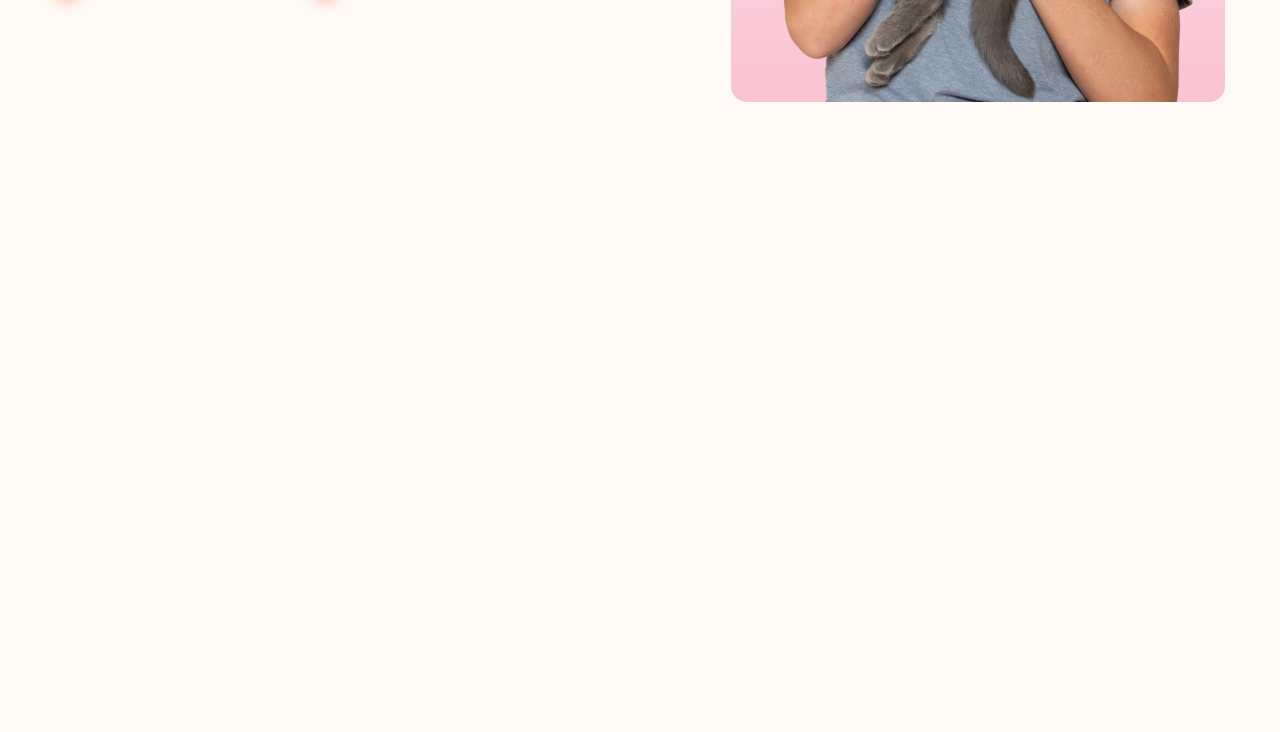
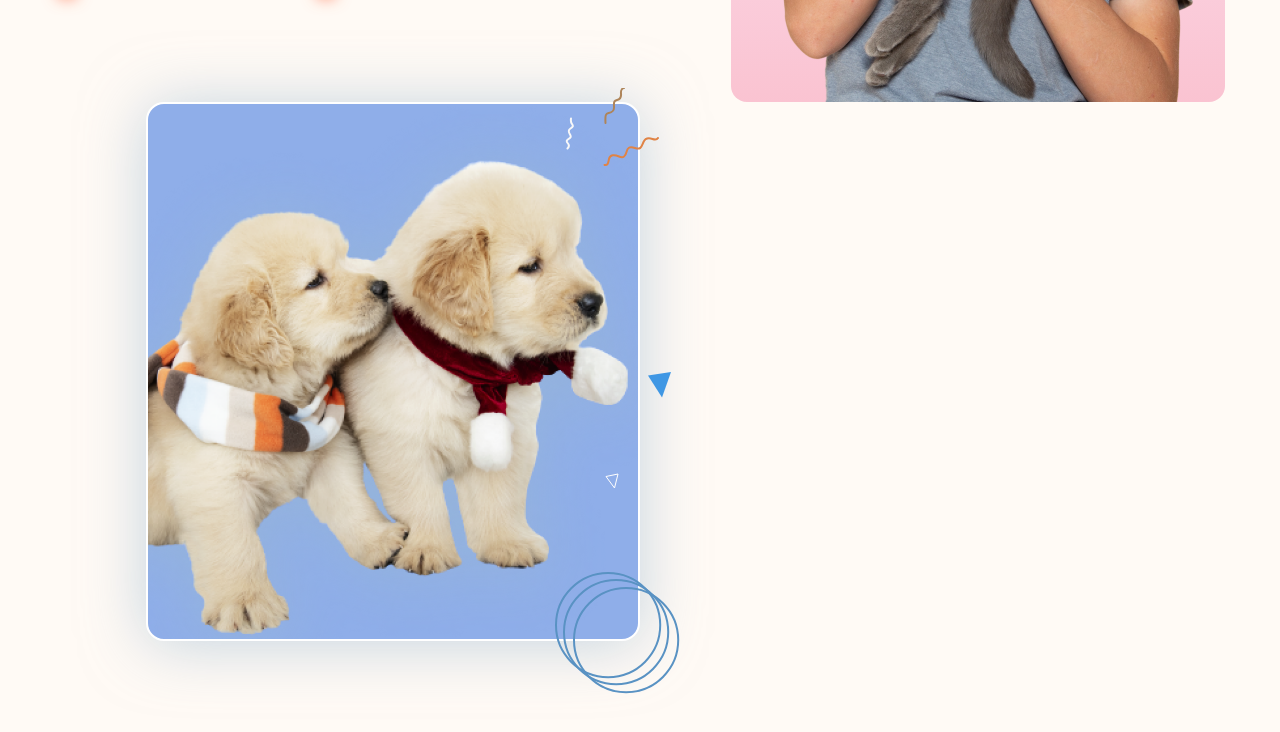
Before and after one commit to Geinjr/f8-htmlcss-04, a plain HTML site: page index.html in a window 1280 px wide. Shown: the part 1345-2077 px from the top of the page. Drawn offline with Linux system fonts and the light colour scheme.

Commit message:
làm phần about 3

```diff
--- a/assets/css/style.css
+++ b/assets/css/style.css
@@ -300,6 +300,7 @@ button {
     display: grid;
     grid-template-columns: 1fr 1fr;
     align-items: center;
+    row: gap 146px;
 }
 
 .about__label {
@@ -423,3 +424,56 @@ button {
     right: -50px;
     z-index: -1;
 }
+
+.about__img-wrap--bottom::before {
+    content: none;
+    margin-left: 0;
+}
+
+.about__img-wrap--bottom {
+    background: url(<path-to-image>), rgb(143, 174, 233) 50% / cover no-repeat;
+    box-shadow: 0px 3px 63px 0px rgba(153, 183, 208, 0.59);
+    border-radius: 18px;
+    border: 2px solid #ffffff;
+}
+
+.about__img--bottom {
+    width: 100%;
+}
+
+.about__decor-img {
+    position: absolute;
+}
+
+.about__decor-img:nth-child(1) {
+    top: 13px;
+    right: 64px;
+}
+.about__decor-img:nth-child(2) {
+    top: -16px;
+    right: 13px;
+}
+.about__decor-img:nth-child(3) {
+    top: 33px;
+    right: -21px;
+}
+.about__decor-img:nth-child(4) {
+    top: 268px;
+    right: -33px;
+}
+.about__decor-img:nth-child(5) {
+    bottom: 150px;
+    right: 19px;
+}
+.about__decor-img:nth-child(6) {
+    right: -24px;
+    bottom: -40px;
+}
+.about__decor-img:nth-child(7) {
+    right: -32px;
+    bottom: -47px;
+}
+.about__decor-img:nth-child(8) {
+    right: -42px;
+    bottom: -55px;
+}
--- a/index.html
+++ b/index.html
@@ -305,7 +305,59 @@
                                 class="about__media--decor"
                             />
                         </div>
-                        <div class="about__media"></div>
+                        <div class="about__media">
+                            <figure
+                                class="about__img-wrap about__img-wrap--bottom"
+                            >
+                                <img
+                                    src="./assets/img/about 2.png"
+                                    alt=""
+                                    class="about__img about__img--bottom"
+                                />
+                                <div>
+                                    <img
+                                        src="./assets/icon/decorr  (2).svg"
+                                        alt=""
+                                        class="about__decor-img"
+                                    />
+                                    <img
+                                        src="./assets/icon/decorr  (3).svg"
+                                        alt=""
+                                        class="about__decor-img"
+                                    />
+                                    <img
+                                        src="./assets/icon/decorr  (1).svg"
+                                        alt=""
+                                        class="about__decor-img"
+                                    />
+                                    <img
+                                        src="./assets/icon/tam giác xanh.svg"
+                                        alt=""
+                                        class="about__decor-img"
+                                    />
+                                    <img
+                                        src="./assets/icon/tam giác 0.svg"
+                                        alt=""
+                                        class="about__decor-img"
+                                    />
+                                    <img
+                                        src="./assets/icon/vòng tròn.svg"
+                                        alt=""
+                                        class="about__decor-img"
+                                    />
+                                    <img
+                                        src="./assets/icon/vòng tròn.svg"
+                                        alt=""
+                                        class="about__decor-img"
+                                    />
+                                    <img
+                                        src="./assets/icon/vòng tròn.svg"
+                                        alt=""
+                                        class="about__decor-img"
+                                    />
+                                </div>
+                            </figure>
+                        </div>
                         <section class="about__content"></section>
                     </div>
                 </div>
```
Also changed, not shown: assets/icon/decorr  (1).svg (added), assets/icon/decorr  (2).svg (added), assets/icon/decorr  (3).svg (added), assets/icon/tam giác 0.svg (added), assets/icon/tam giác xanh.svg (added), assets/icon/vòng tròn.svg (added), assets/img/about 2.png (added).
